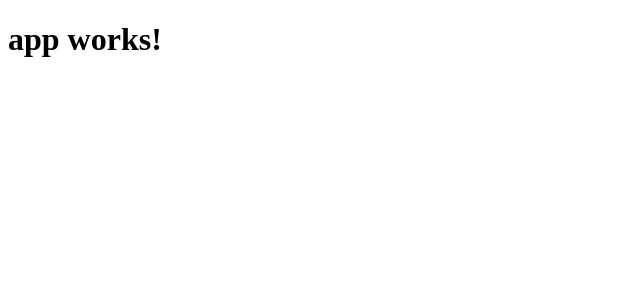
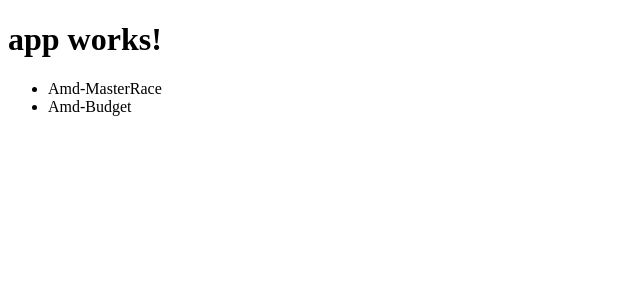
Before and after one commit to thewickedgoat/PrivatePCReview, an Angular app: page / in a window 1280 px wide. Shown: the top 300 px of the page, without its empty margins (0-640 px from the left). Built offline with nearby package versions, Linux system fonts and the light colour scheme.

Commit message:
Revies models/controller added

```diff
--- a/src/app/app.component.html
+++ b/src/app/app.component.html
@@ -1,3 +1,4 @@
 <h1>
   {{title}}
 </h1>
+<app-reviews></app-reviews>
--- a/src/app/app.module.ts
+++ b/src/app/app.module.ts
@@ -4,10 +4,12 @@ import { FormsModule } from '@angular/forms';
 import { HttpModule } from '@angular/http';
 
 import { AppComponent } from './app.component';
+import { ReviewsComponent } from './reviews/reviews.component';
 
 @NgModule({
   declarations: [
-    AppComponent
+    AppComponent,
+    ReviewsComponent
   ],
   imports: [
     BrowserModule,
--- /dev/null
+++ b/src/app/reviews/review.ts
@@ -0,0 +1,4 @@
+export class Review {
+  name : string;
+  rate : number;
+}
--- /dev/null
+++ b/src/app/reviews/reviews.component.html
@@ -0,0 +1,5 @@
+<ul>
+  <li *ngFor="let review of reviews">
+    {{review.name}}
+  </li>
+</ul>
--- /dev/null
+++ b/src/app/reviews/reviews.component.ts
@@ -0,0 +1,23 @@
+import { Component, OnInit } from '@angular/core';
+import {Review} from "./review";
+//Contoller
+@Component({
+  selector: 'app-reviews',
+  templateUrl: './reviews.component.html',
+  styleUrls: ['./reviews.component.css']
+})
+export class ReviewsComponent implements OnInit {
+
+  reviews : Review[]
+
+  constructor() {
+    this.reviews = [
+      {name : "Amd-MasterRace", rate : 4.9},
+      {name : "Amd-Budget", rate : 3.9}
+    ]
+  }
+
+  ngOnInit() {
+  }
+
+}
```
Also changed, not shown: src/app/reviews/reviews.component.css (added), 1 other file (tests, documents, lock files or other folders).
